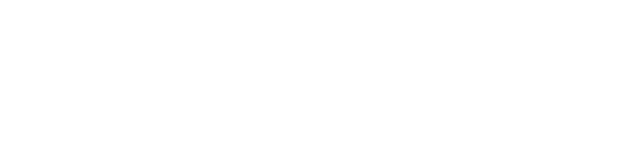
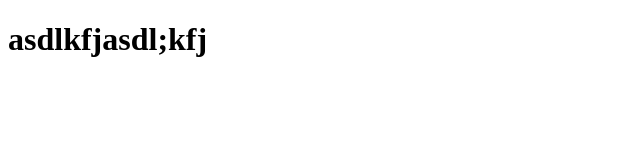
Before and after one commit to matthewrmoyer/git-practice, a plain HTML site: page index.html in a window 1280 px wide. Shown: the whole page, without its empty margins (0-640 px from the left). Drawn offline with Linux system fonts and the light colour scheme.

Commit message:
added adlfa

```diff
--- a/index.html
+++ b/index.html
@@ -5,6 +5,7 @@
     <title>ASDHFAKSDFJASDFJ</title>
   </head>
   <body>
+    <h1>asdlkfjasdl;kfj</h1>
 
   </body>
 </html>
```
